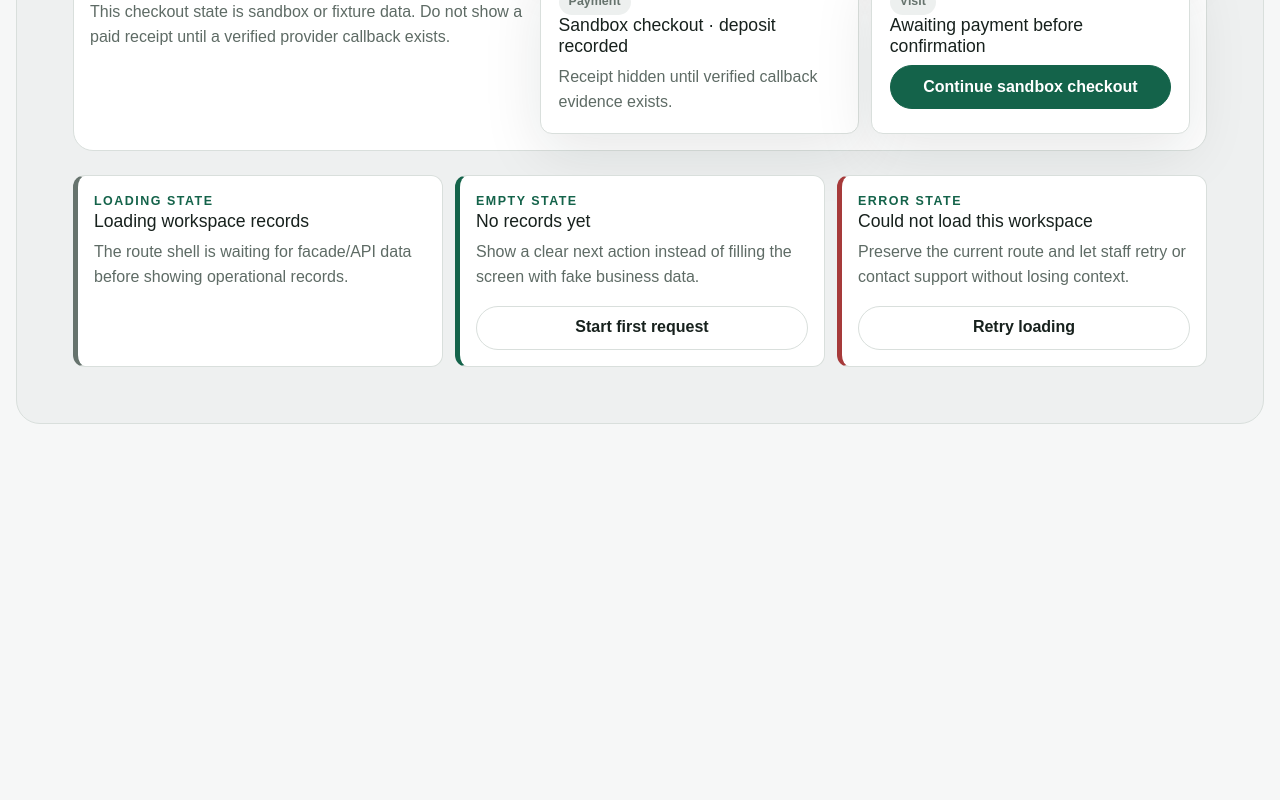
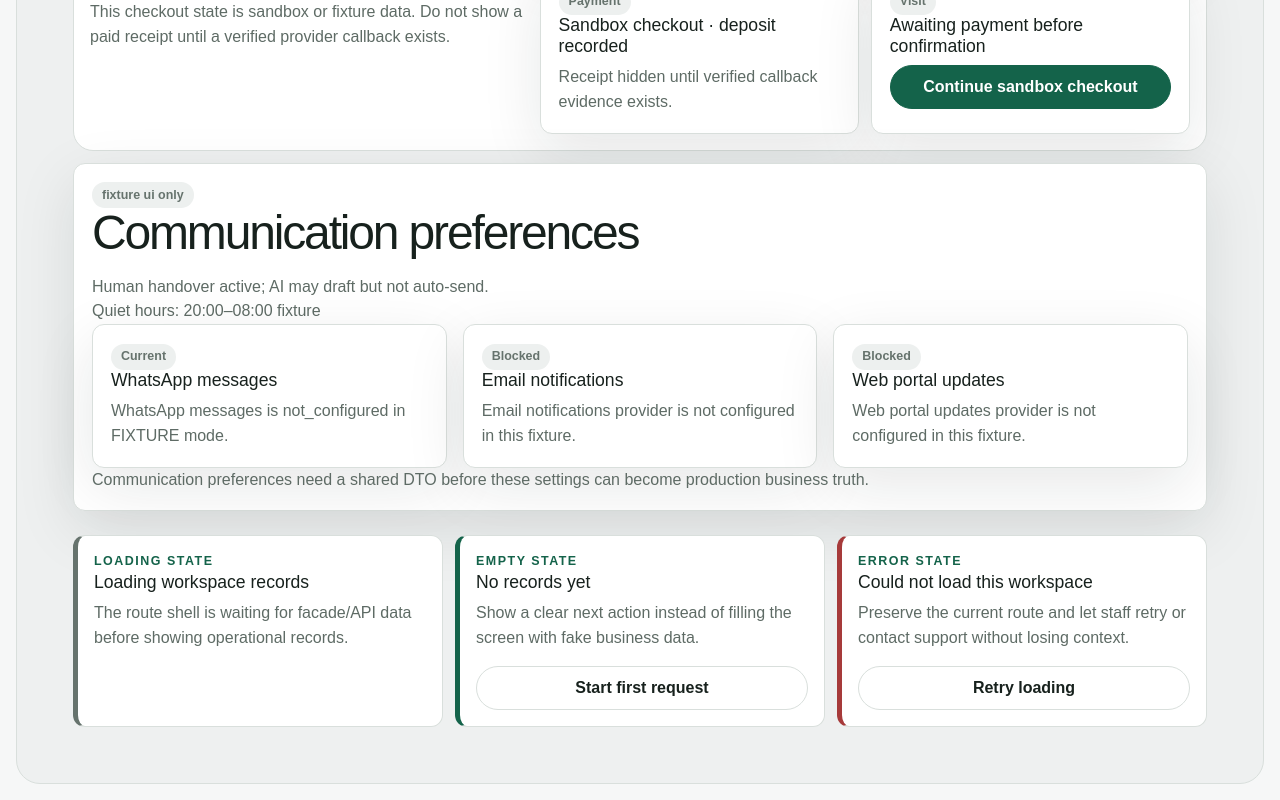
Before and after one commit to SaamVR/ServiceDesk, a Next.js app: page /portal in a window 1280 px wide. Shown: the part 1078-1878 px from the top of the page. Before the commit the page ends 1518 px from the top, so only its background shows below. Built offline with nearby package versions, Linux system fonts and the light colour scheme.

Commit message:
feat(portal): wire communication preferences into portal

```diff
--- a/src/features/operations/OperationalRoute.tsx
+++ b/src/features/operations/OperationalRoute.tsx
@@ -3,6 +3,7 @@ import { CheckoutPreview } from "@/features/checkout/CheckoutPreview";
 import { CrewJobPreview } from "@/features/crew/CrewJobPreview";
 import { InboxPreview } from "@/features/inbox/InboxPreview";
 import { OnboardingReadiness } from "@/features/onboarding/OnboardingReadiness";
+import { CommunicationPreferences } from "@/features/preferences/CommunicationPreferences";
 import {
   integrationCards,
   moveOutFixture,
@@ -133,6 +134,7 @@ function CustomerPanel() {
         </article>
       </div>
       <CheckoutPreview />
+      <CommunicationPreferences />
     </div>
   );
 }
```
